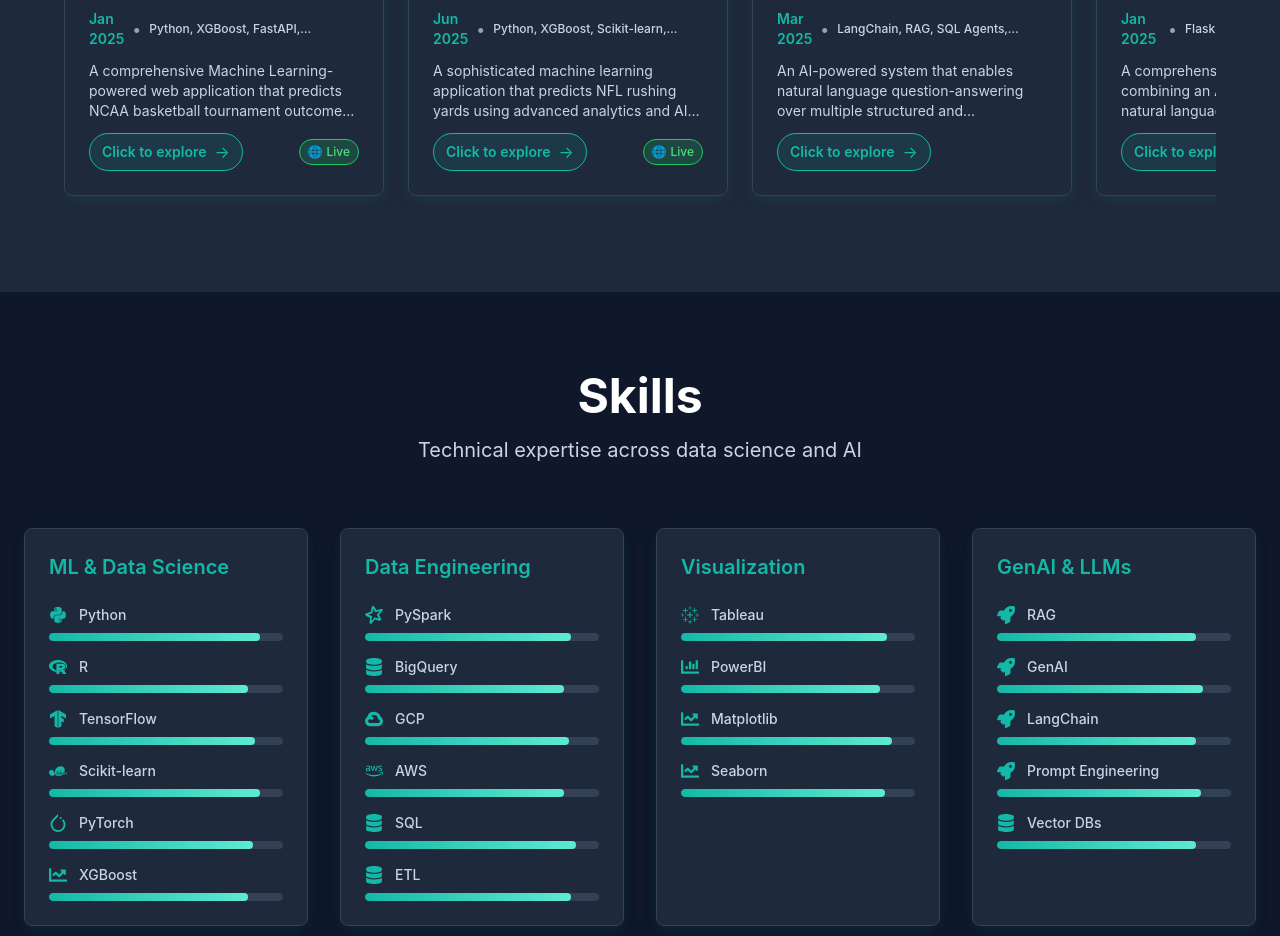
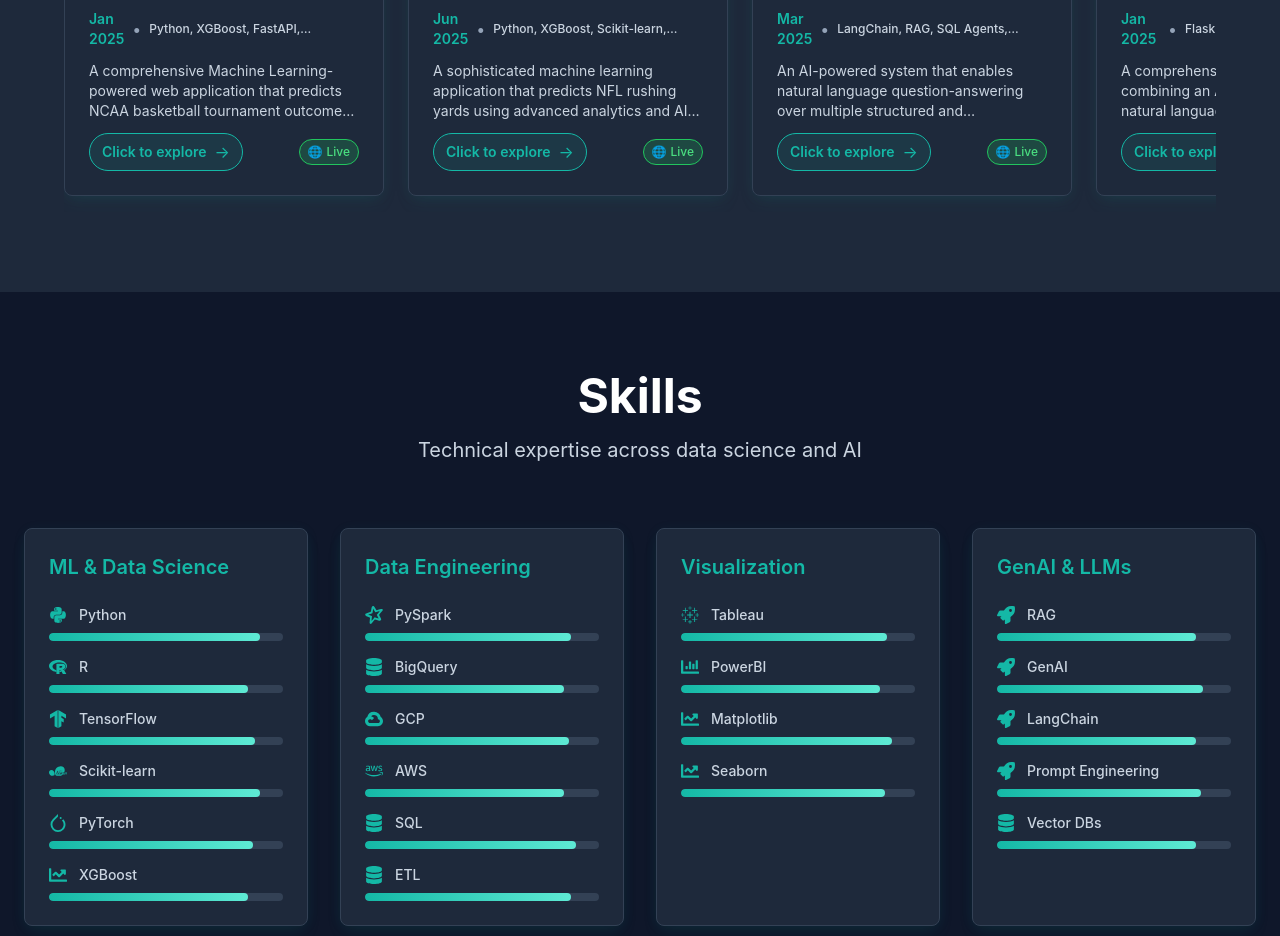
Before and after one commit to mrsanketpatil19/sanket-s-portfolio, a React (Create React App) app: page / in a window 1280 px wide. Shown: the part 3800-4736 px from the top of the page. Built offline with nearby package versions, Linux system fonts and the light colour scheme.

Commit message:
🔗 Add live link for LLM-Based Multi-Database Chatbot System - Added deployedLink to project data - Live demo now available at https://llm-based-multi-database-chatbot-system.onrender.com/ - Project card will show green 'Live' badge - Modal includes 'View Live Demo' button

```diff
--- a/src/App.js
+++ b/src/App.js
@@ -697,7 +697,8 @@
       ],
       impact: "Enabled querying over 3,000+ embeddings and 15+ data sources with a unified natural language interface. Showcased potential for enterprise use cases like healthcare record QA, compliance document search, and multi-department business intelligence.",
       image: `${process.env.PUBLIC_URL}/work_experience/LLM_MultiDB_Chatbot.png`,
-      emoji: "🧠"
+      emoji: "🧠",
+      deployedLink: "https://llm-based-multi-database-chatbot-system.onrender.com/"
     },
     {
       id: 4,
```
